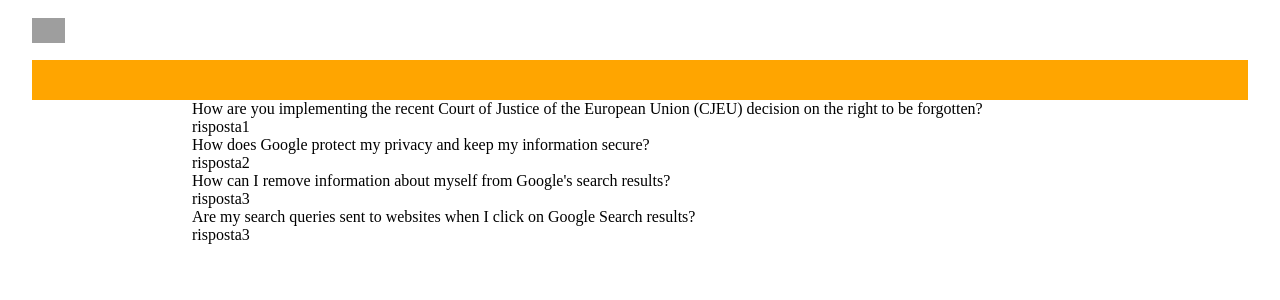
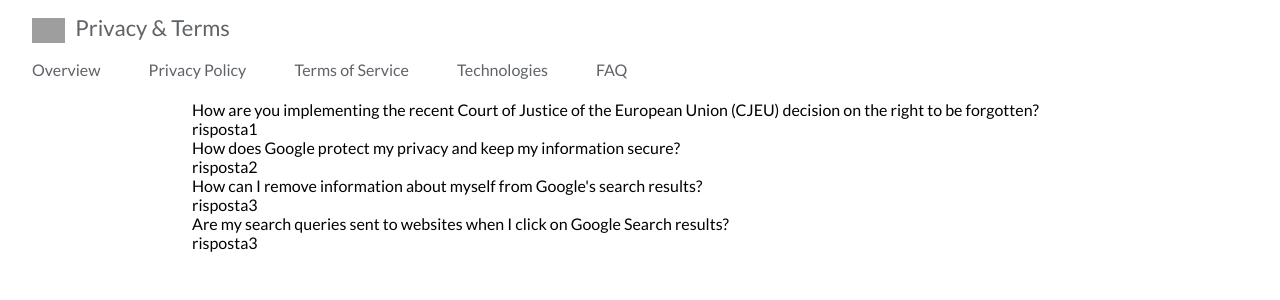
Before and after one commit to MantovaniWebDeveloper/php-google-faq, a PHP site: page / in a window 1280 px wide. Shown: the top 300 px of the page. Run offline with PHP 8.4, Linux system fonts and the light colour scheme; grey boxes are pictures that could not be loaded.

Commit message:
prima parte sotto menu fatta del header

```diff
--- a/css/style.css
+++ b/css/style.css
@@ -2,6 +2,7 @@
   margin: 0;
   padding: 0;
   box-sizing: border-box;
+  font-family: "Lato", sans-serif;
 }
 
 .container {
@@ -25,17 +26,49 @@ header #topHeader {
 }
 
 header #topHeader .wrapLogo {
-  height: 100%;
   display: flex;
   align-items: center;
+  height: 100%;
+  float: left;
 }
 
 header #topHeader .wrapLogo img {
   height: 25px;
 }
 
+header #topHeader .wrapLogoPrivacy {
+  display: flex;
+  align-items: center;
+  height: 100%;
+}
+
+header #topHeader .wrapLogoPrivacy h2 {
+  color: #5f6368;
+  font-size: 22px;
+  margin-left: 10px;
+  font-weight: lighter;
+  margin-bottom: 5px;
+}
+
 header #subHeader {
   height: 40px;
   width: 100%;
-  background-color: orange;
 }
+
+header #subHeader .wrapNav {
+  height: 100%;
+}
+
+header #subHeader .wrapNav .nav {
+  list-style-type: none;
+}
+
+header #subHeader .wrapNav .nav li {
+  display: inline-block;
+  margin-right: 45px;
+}
+
+header #subHeader .wrapNav .nav li a {
+  color: #5f6368;
+  text-decoration: none;
+}
--- a/index.php
+++ b/index.php
@@ -3,6 +3,7 @@
   <head>
     <meta charset="utf-8">
     <link rel="stylesheet" href="css/style.css">
+    <link href="https://fonts.googleapis.com/css?family=Lato" rel="stylesheet">
     <title>Faq privacy & terms</title>
   </head>
   <body>
@@ -10,11 +11,22 @@
       <div class="container-large">
         <div id="topHeader">
           <div class="wrapLogo">
-            <img src="https://www.google.com/images/branding/googlelogo/1x/googlelogo_color_74x24dp.png" alt="">
+            <img src="https://www.google.com/images/branding/googlelogo/1x/googlelogo_color_74x24dp.png" alt="logo-google"/>
+          </div>
+          <div class="wrapLogoPrivacy">
+            <h2>Privacy & Terms</h2>
           </div>
         </div>
         <div id="subHeader">
-
+          <nav class="wrapNav">
+            <ul class="nav">
+              <li><a href="">Overview</a></li>
+              <li><a href="">Privacy Policy</a></li>
+              <li><a href="">Terms of Service</a></li>
+              <li><a href="">Technologies</a></li>
+              <li><a href="">FAQ</a></li>
+            </ul>
+          </nav>
         </div>
       </div>
     </header>
--- a/sass/partials/common.scss
+++ b/sass/partials/common.scss
@@ -2,6 +2,7 @@
   margin: 0;
   padding: 0;
   box-sizing: border-box;
+  font-family: 'Lato', sans-serif;
 }
 .container {
   width: 70%;
--- a/sass/partials/header.scss
+++ b/sass/partials/header.scss
@@ -4,18 +4,46 @@ header {
   & #topHeader {
     height: 60px;
     width: 100%;
+
     .wrapLogo {
-      height: 100%;
       display: flex;
       align-items: center;
+      height: 100%;
+      float: left;
       img {
         height: 25px;
+      }
+    }
+
+    .wrapLogoPrivacy {
+      display: flex;
+      align-items: center;
+      height: 100%;
+      h2 {
+        color: $grigioChiaro;
+        font-size: 22px;
+        margin-left: 10px;
+        font-weight: lighter;
+        margin-bottom: 5px;
       }
     }
   }
   & #subHeader {
     height: 40px;
     width: 100%;
-    background-color: orange;
+    & .wrapNav {
+      height: 100%;
+      .nav {
+        list-style-type: none;
+        li {
+          display: inline-block;
+          margin-right: 45px;
+          a {
+            color: $grigioChiaro;
+            text-decoration: none;
+          }
+        }
+      }
+    }
   }
 }
--- a/sass/partials/variabili.scss
+++ b/sass/partials/variabili.scss
@@ -0,0 +1,3 @@
+//colori
+
+$grigioChiaro : #5f6368;
```
